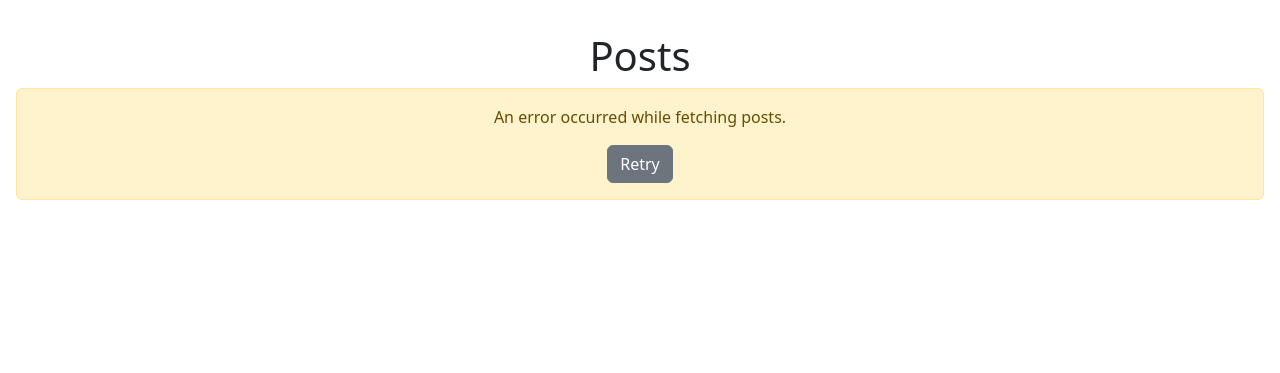
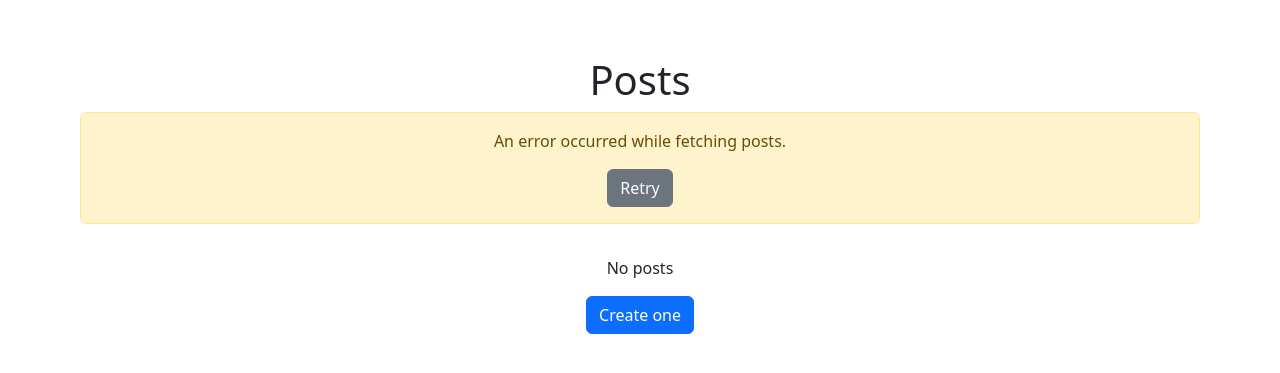
Before and after one commit to h4ckthepl4net/simple-blog, a PHP site: page / in a window 1280 px wide. Shown: the part 56-429 px from the top of the page. Run offline with PHP 8.4, Linux system fonts and the light colour scheme; style sheets or scripts are compiled from the project's sources.

Commit message:
Adds additional handling to posts index page

```diff
--- a/src/components/post-preview/post-preview.jsx
+++ b/src/components/post-preview/post-preview.jsx
@@ -3,12 +3,12 @@
 
 const visibleCategoriesCount = 3;
 
-export const PostPreview = ({ post, overlay }) => {
+export const PostPreview = ({ post, overlay, onClick }) => {
     const previewCategories = useMemo(() => post.categories?.slice(0, visibleCategoriesCount), [post.categories]);
     return (
-        <div className={"post-preview-container " + (overlay ? "post-preview-container-overlay" : '') }>
+        <div className={"post-preview-container " + (overlay ? "post-preview-container-overlay" : '') } onClick={() => onClick(post)}>
             <div className="post-author-title-container">
-                <span className="post-author">Author: {post.author}</span>
+                {/*<span className="post-author">Author: {post.author}</span>*/}
                 <h6 title={post.title}>{post.title}</h6>
             </div>
             {
--- a/src/components/post-preview/post-preview.scss
+++ b/src/components/post-preview/post-preview.scss
@@ -10,8 +10,10 @@
     @extend .flex-wrap;
     border-radius: 16px;
     row-gap: 16px;
+    cursor: pointer;
 
     &-overlay {
+        cursor: auto;
         opacity: 0.7;
         pointer-events: none;
     }
@@ -46,4 +48,5 @@
     @extend .bg-secondary;
     @extend .text-light;
     @extend .me-2;
+    @extend .text-capitalize;
 }
--- a/src/pages/home/home.jsx
+++ b/src/pages/home/home.jsx
@@ -1,14 +1,17 @@
 import React, {useEffect, useRef, useState} from "react";
 import {useDispatch, useSelector} from "react-redux";
 import {PostsService} from "../../services/posts/PostsService";
-import {setLoading, setPosts, setTotal, setPage} from "../../store/posts/posts";
+import {setLoading, setPosts, setTotal, setPage, setViewablePost} from "../../store/posts/posts";
 import {PageHeader} from "../../components/page-header/page-header";
 import {PostPreview} from "../../components/post-preview/post-preview";
 import './home.scss';
+import '../../scss/page.scss';
 import ReactPaginate from "react-paginate";
+import {Link, useNavigate} from "react-router-dom";
 
 
 const Home = () => {
+    const navigate = useNavigate();
     const isInitializing = useRef(false);
     const isInitialized = useRef(false);
     const [error, setError] = useState(null);
@@ -31,10 +34,11 @@
             if (page === pageBefore) {
                 dispatch(setPosts([]));
                 dispatch(setTotal(0));
+                console.error(e);
                 setError({
                     message: "An error occurred while fetching posts.",
                     callback: fetchPosts,
-                    text: "Retry"
+                    text: "Retry",
                 });
             }
         } finally {
@@ -42,6 +46,11 @@
                 dispatch(setLoading(false));
             }
         }
+    }
+
+    const viewPost = (post) => {
+        // dispatch(setViewablePost(post));
+        navigate(`/posts/${post.id}`);
     }
 
     useEffect(() => {
@@ -64,13 +73,23 @@
     }, [page, limit]);
 
     return (
-        <div>
+        <div className="page-container">
             <PageHeader title="Posts" loading={isLoading} error={error}/>
             <div className="posts-container">
                 {
+                    posts &&
+                    posts.length > 0 &&
                     posts.map(post => (
-                        <PostPreview key={post.id} post={post} overlay={isLoading}/>
+                        <PostPreview key={post.id} post={post} overlay={isLoading} onClick={viewPost}/>
                     ))
+                }
+                {
+                    (!posts || posts.length === 0) &&
+                    !isLoading &&
+                    <div className="posts-empty">
+                        No posts
+                        <Link to={"/posts/new"} className="btn btn-primary">Create one</Link>
+                    </div>
                 }
                 {   total > limit &&
                     <ReactPaginate pageCount={total / limit}
--- a/src/pages/home/home.scss
+++ b/src/pages/home/home.scss
@@ -5,10 +5,15 @@
   @extend .flex-column;
   @extend .align-items-stretch;
   @extend .justify-content-start;
-  max-width: 1200px;
-  margin: 0 auto;
   row-gap: 16px;
-  padding: 24px;
+}
+
+.posts-empty {
+  @extend .d-flex;
+  @extend .flex-column;
+  @extend .align-self-center;
+  @extend .align-items-center;
+  row-gap: 16px;
 }
 
 .pagination {
```
